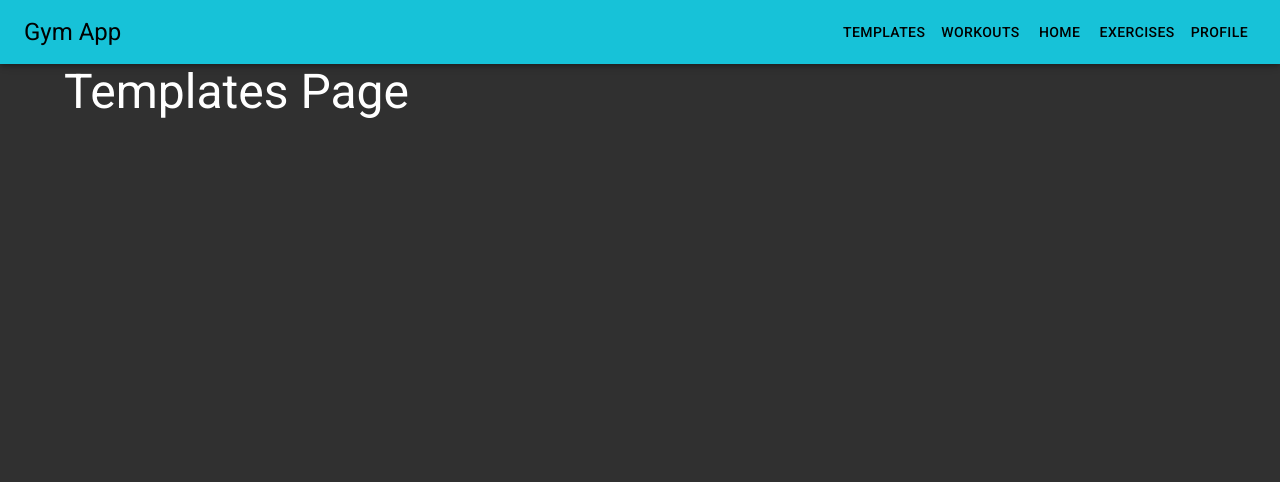
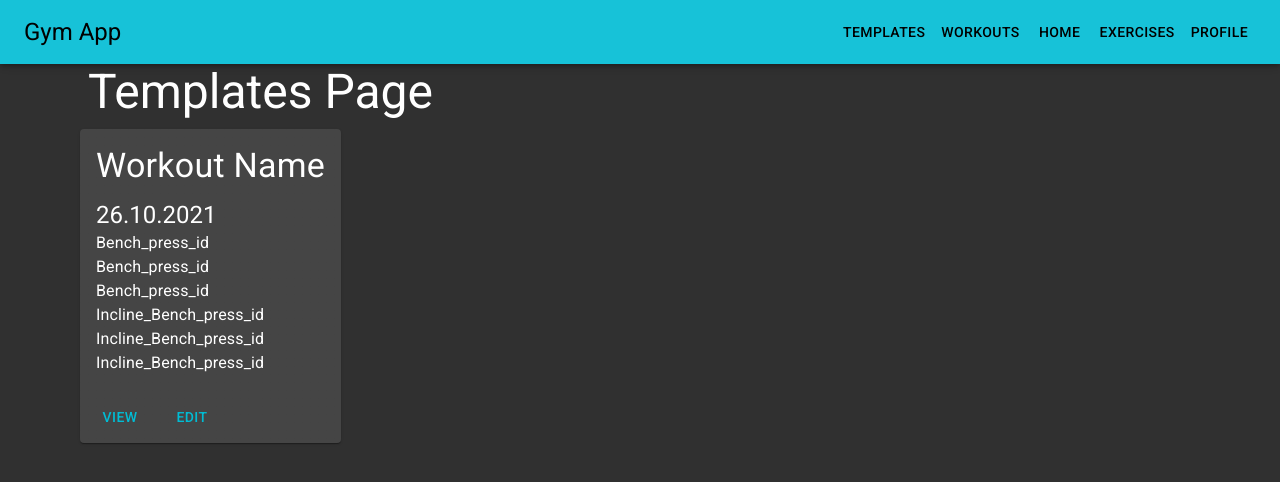
Before and after one commit to toukolonka/gym, a React (Create React App) app in the folder client/: page /templates in a window 1280 px wide. Shown: the top 482 px of the page. Built offline with nearby package versions, Linux system fonts and the light colour scheme.

Commit message:
Add dummy workout template frontend

```diff
--- a/client/src/pages/Templates/Templates.jsx
+++ b/client/src/pages/Templates/Templates.jsx
@@ -1,10 +1,82 @@
 import React from 'react';
-import Typography from '@mui/material/Typography';
+import {
+  Typography,
+  Grid,
+  Container,
+  Card,
+  CardContent,
+  CardActions,
+  Button,
+} from '@mui/material';
+
+const sets = [
+  {
+    weight: 80,
+    repetitions: 10,
+    exercise: {
+      id: 'Bench_press_id',
+    },
+  },
+  {
+    weight: 80,
+    repetitions: 10,
+    exercise: {
+      id: 'Bench_press_id',
+    },
+  },
+  {
+    weight: 80,
+    repetitions: 10,
+    exercise: {
+      id: 'Bench_press_id',
+    },
+  },
+  {
+    weight: 50,
+    repetitions: 10,
+    exercise: {
+      id: 'Incline_Bench_press_id',
+    },
+  },
+  {
+    weight: 50,
+    repetitions: 10,
+    exercise: {
+      id: 'Incline_Bench_press_id',
+    },
+  },
+  {
+    weight: 50,
+    repetitions: 10,
+    exercise: {
+      id: 'Incline_Bench_press_id',
+    },
+  },
+];
 
 const Templates = () => (
-  <Typography variant="h3" component="h3">
-    Templates Page
-  </Typography>
+  <Container>
+    <Typography gutterBottom variant="h3" component="h3">
+      Templates Page
+    </Typography>
+    <Grid container spacing={1}>
+      <Card sx={{ height: '100%', display: 'flex', flexDirection: 'column' }}>
+        <CardContent sx={{ flexGrow: 1 }}>
+          <Typography gutterBottom variant="h4" component="h2">
+            Workout Name
+          </Typography>
+          <Typography variant="h5">
+            26.10.2021
+          </Typography>
+          {sets.map((set) => <Typography>{set.exercise.id}</Typography>)}
+        </CardContent>
+        <CardActions>
+          <Button size="medium">View</Button>
+          <Button size="medium">Edit</Button>
+        </CardActions>
+      </Card>
+    </Grid>
+  </Container>
 );
 
 export default Templates;
```
